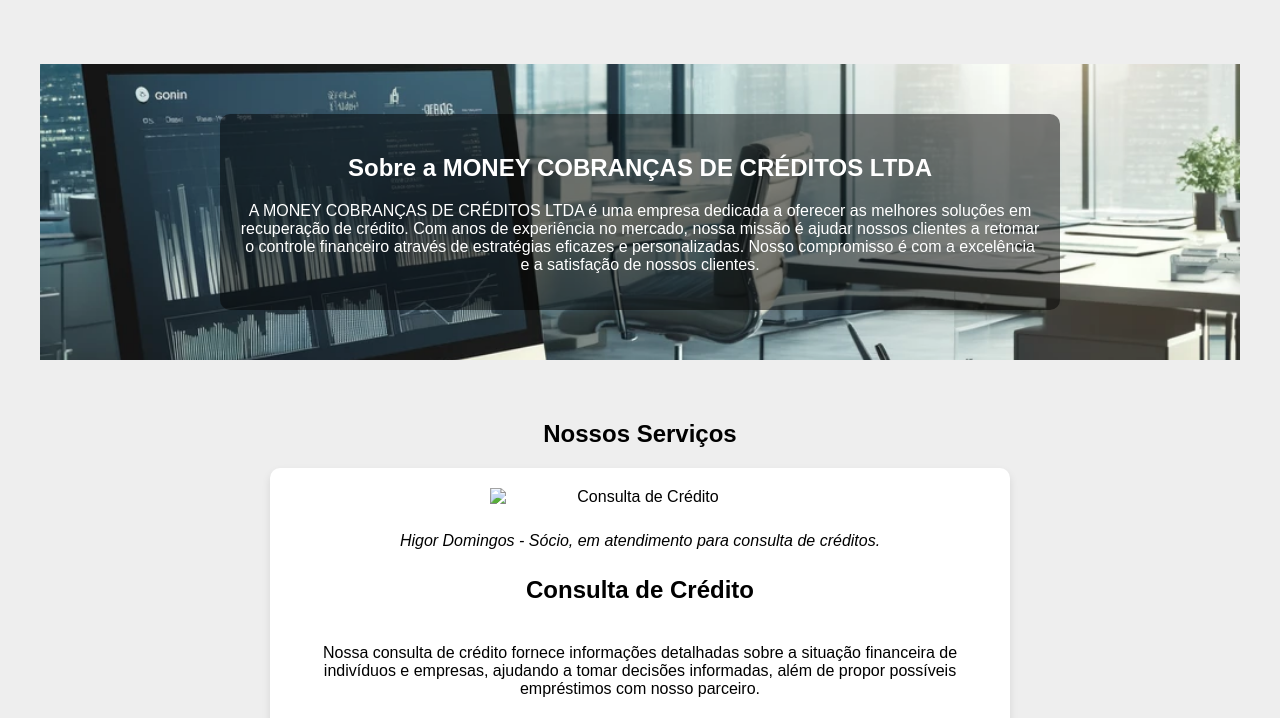
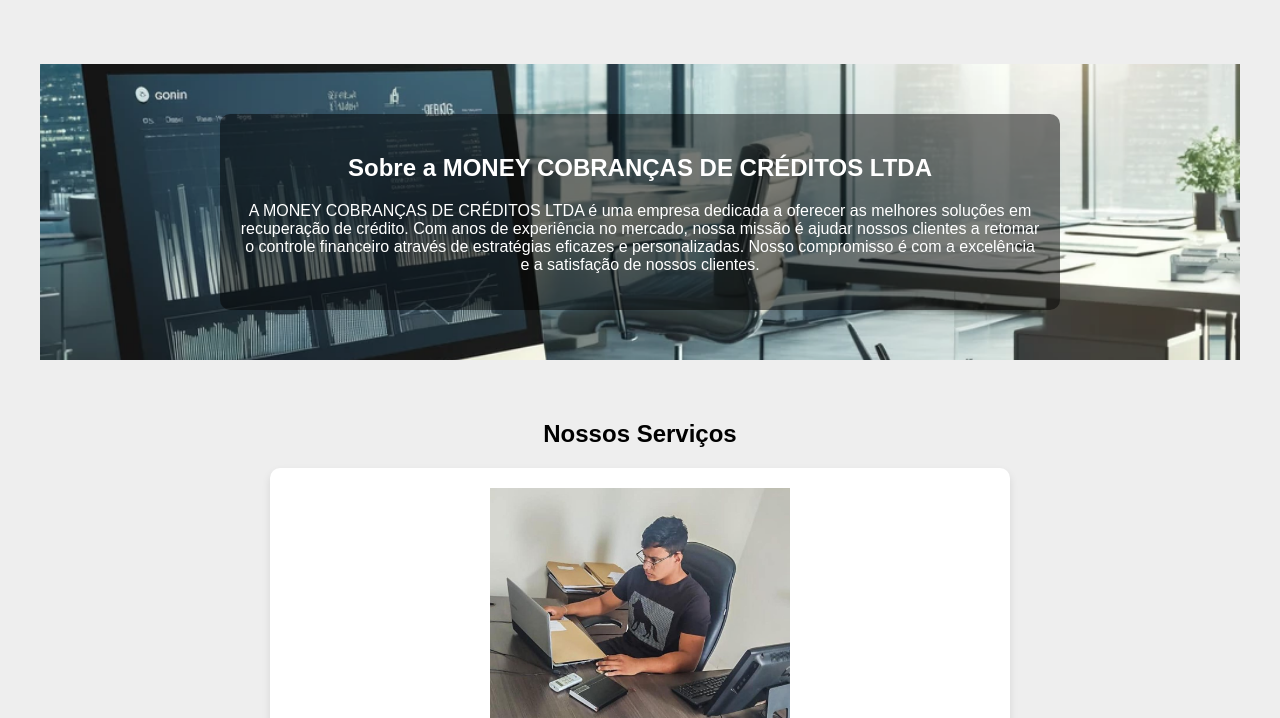
Before and after one commit to CaioBritoDev/money-ltda, a plain HTML site: page index.html in a window 1280 px wide. Shown: the part 82-800 px from the top of the page. Drawn offline with Linux system fonts and the light colour scheme.

Commit message:
Last Version

```diff
--- a/index.html
+++ b/index.html
@@ -198,7 +198,7 @@
         <section class="section" id="servicos">
             <h2>Nossos Serviços</h2>
             <div class="service">
-                <img src="consulta-credito.jpeg" alt="Consulta de Crédito">
+                <img src="consulta-credito (1).jpeg" alt="Consulta de Crédito">
                 <p><em>Higor Domingos - Sócio, em atendimento para consulta de créditos.</em></p>
                 <h3>Consulta de Crédito</h3>
                 <p>Nossa consulta de crédito fornece informações detalhadas sobre a situação financeira de indivíduos e empresas, ajudando a tomar decisões informadas, além de propor possíveis empréstimos com nosso parceiro.</p>
```
